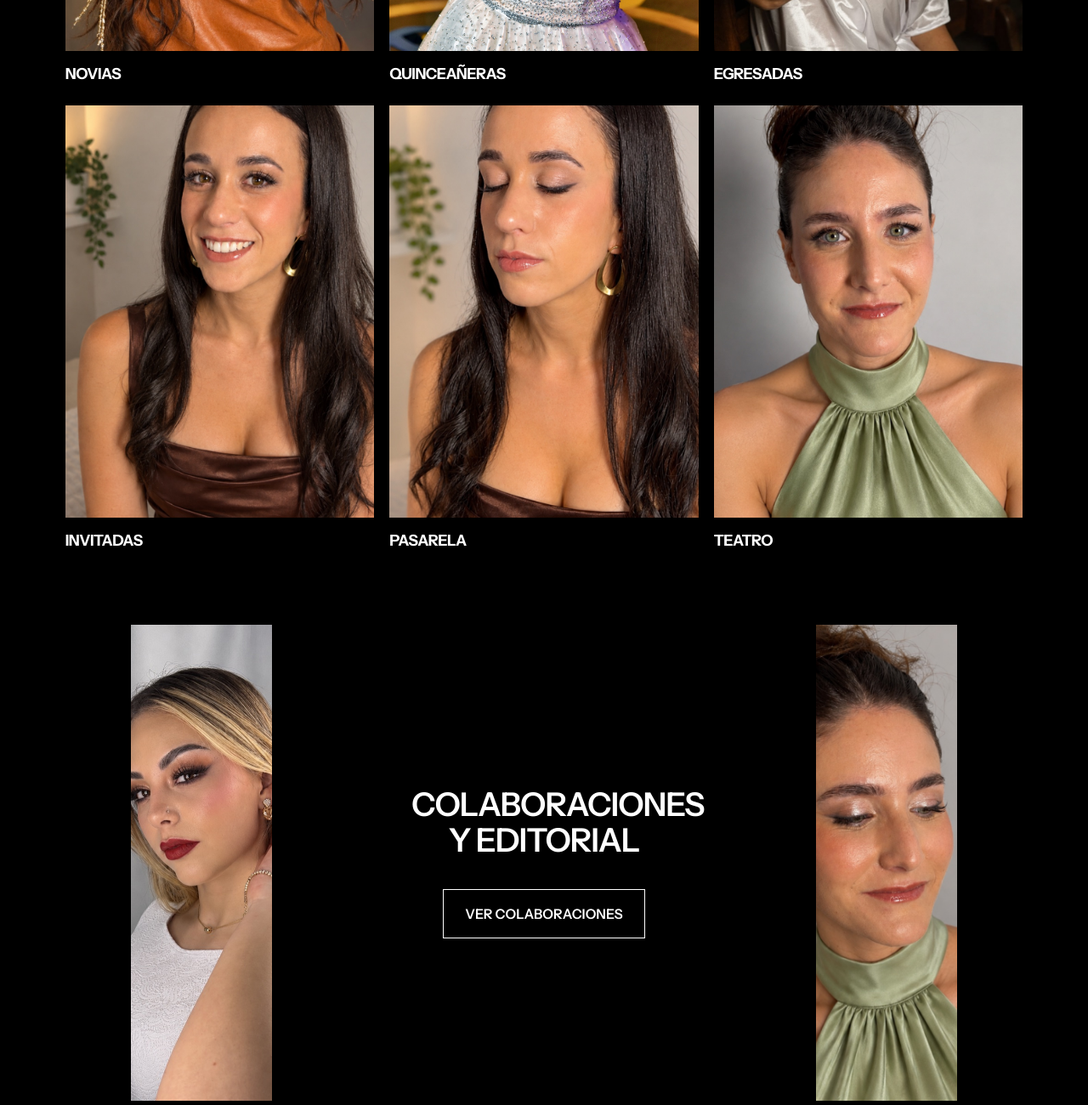
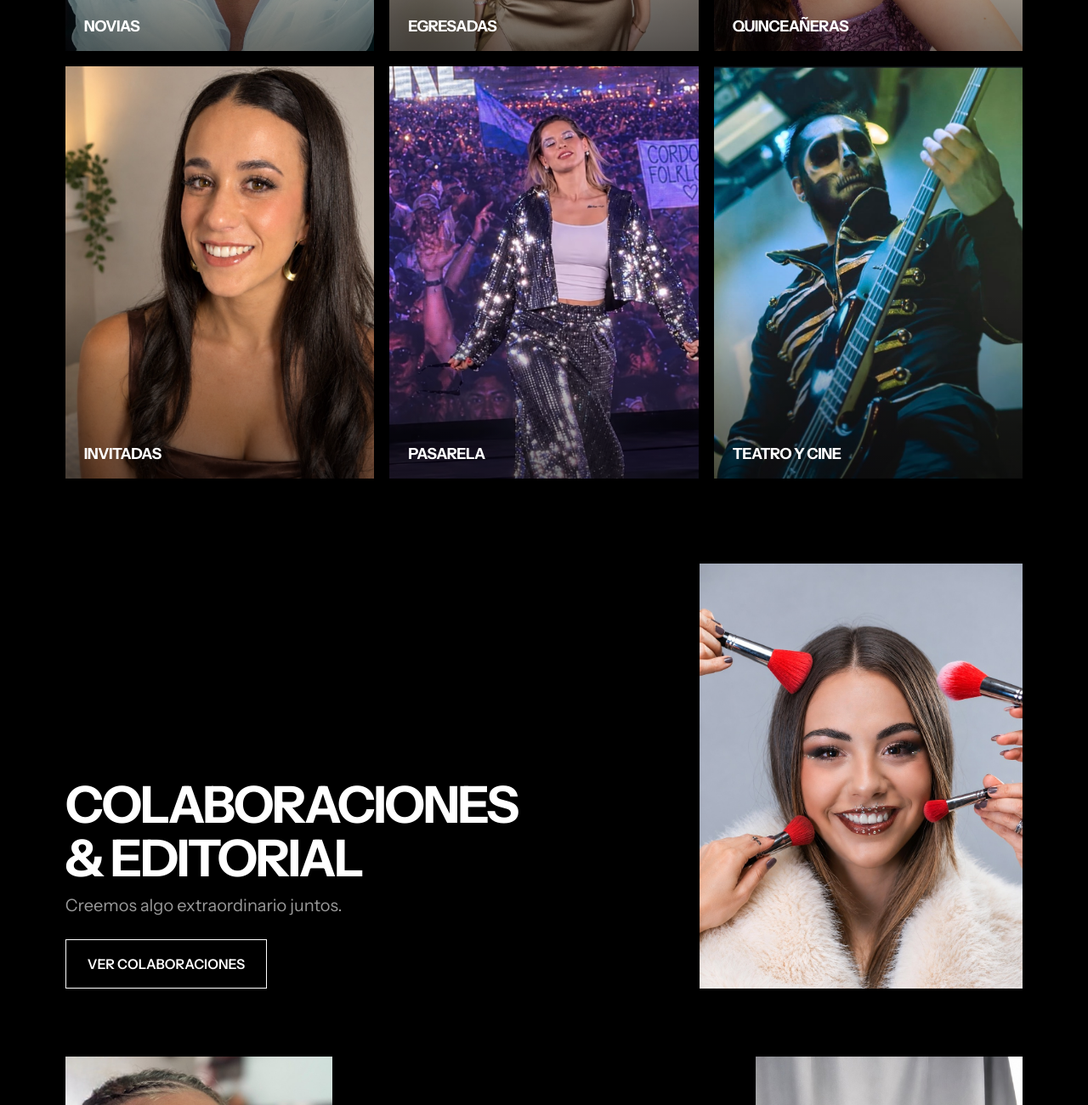
Before and after one commit to pipimarquez/dahyana-casanova, a plain HTML site: page servicios.html in a window 1280 px wide. Shown: the part 780-2080 px from the top of the page at 85% size. Drawn offline with Linux system fonts and the light colour scheme.

Commit message:
Use the designed photos on the services page.
Co-authored-by: Cursor <cursoragent@cursor.com>

```diff
--- a/servicios.html
+++ b/servicios.html
@@ -39,41 +39,52 @@
       </p>
       <div class="service-grid">
         <a class="service-card" id="novias" href="novias.html">
-          <figure><img src="assets/work-6.jpg" alt="Maquillaje de novia" /></figure>
+          <figure><img src="assets/novia-wide.jpg" alt="Novia de espaldas" /></figure>
           <h3>Novias</h3>
         </a>
+        <a class="service-card" id="egresadas" href="https://wa.me/message/RSBGUTGIJ33GP1" target="_blank" rel="noopener noreferrer">
+          <figure><img class="pos-top" src="assets/service-egresadas.jpg" alt="Maquillaje de egresada" /></figure>
+          <h3>Egresadas</h3>
+        </a>
         <a class="service-card" id="quinceaneras" href="https://wa.me/message/RSBGUTGIJ33GP1" target="_blank" rel="noopener noreferrer">
-          <figure><img src="assets/hero-right.jpg" alt="Maquillaje de quinceañera" /></figure>
+          <figure><img src="assets/service-quince.jpg" alt="Maquillaje de quinceañera" /></figure>
           <h3>Quinceañeras</h3>
         </a>
-        <a class="service-card" id="egresadas" href="https://wa.me/message/RSBGUTGIJ33GP1" target="_blank" rel="noopener noreferrer">
-          <figure><img src="assets/work-5.jpg" alt="Maquillaje de egresada" /></figure>
-          <h3>Egresadas</h3>
-        </a>
         <a class="service-card" id="invitadas" href="https://wa.me/message/RSBGUTGIJ33GP1" target="_blank" rel="noopener noreferrer">
-          <figure><img src="assets/work-2.jpg" alt="Maquillaje de invitada" /></figure>
+          <figure><img class="pos-top" src="assets/service-invitadas.jpg" alt="Maquillaje de invitada" /></figure>
           <h3>Invitadas</h3>
         </a>
         <a class="service-card" id="pasarela" href="https://wa.me/message/RSBGUTGIJ33GP1" target="_blank" rel="noopener noreferrer">
-          <figure><img src="assets/work-4.jpg" alt="Maquillaje de pasarela" /></figure>
+          <figure><img src="assets/service-pasarela.jpg" alt="Maquillaje de pasarela" /></figure>
           <h3>Pasarela</h3>
         </a>
         <a class="service-card" id="teatro" href="https://wa.me/message/RSBGUTGIJ33GP1" target="_blank" rel="noopener noreferrer">
-          <figure><img src="assets/work-1.jpg" alt="Maquillaje de teatro" /></figure>
-          <h3>Teatro</h3>
+          <figure><img src="assets/collab-side-a.jpg" alt="Maquillaje de teatro" /></figure>
+          <h3>Teatro y cine</h3>
         </a>
       </div>
 
-      <section class="split" style="margin-top: 80px">
-        <figure class="split-photo split-photo-left">
-          <img src="assets/course-right.jpg" alt="Retrato editorial" />
-        </figure>
-        <div class="split-copy">
-          <h2>Colaboraciones y editorial</h2>
+      <section class="service-collab">
+        <div>
+          <h2>Colaboraciones<br />&amp; editorial</h2>
+          <p>Creemos algo extraordinario juntos.</p>
           <a class="outline" href="colaboraciones.html">Ver colaboraciones</a>
         </div>
-        <figure class="split-photo split-photo-right">
-          <img src="assets/work-3.jpg" alt="Maquillaje editorial" />
+        <figure>
+          <img src="assets/collab-a.jpg" alt="Maquillaje editorial con pinceles" />
+        </figure>
+      </section>
+
+      <section class="project-band">
+        <figure>
+          <img src="assets/service-course-left.jpg" alt="Maquillaje con sombra verde" />
+        </figure>
+        <div>
+          <h2>Cursos de automaquillaje y eventos entre amigas</h2>
+          <a class="outline" href="curso.html">Reservar un curso</a>
+        </div>
+        <figure>
+          <img src="assets/service-course-right.jpg" alt="Maquillaje con labial rojo" />
         </figure>
       </section>
     </main>
--- a/styles.css
+++ b/styles.css
@@ -853,11 +853,68 @@ a {
 }
 
 .service-card {
+  position: relative;
+  display: block;
   color: inherit;
 }
 
 .service-card figure {
+  position: relative;
   aspect-ratio: 3 / 4;
+}
+
+.service-card figure::after {
+  content: "";
+  position: absolute;
+  inset: 0;
+  background: linear-gradient(to bottom, transparent 55%, rgba(0, 0, 0, 0.55));
+}
+
+.service-card h3 {
+  position: absolute;
+  left: 22px;
+  bottom: 18px;
+  z-index: 1;
+  margin: 0;
+}
+
+.service-card img.pos-top {
+  object-position: center 18%;
+}
+
+.service-collab {
+  display: grid;
+  grid-template-columns: 1fr minmax(240px, 380px);
+  gap: 40px;
+  align-items: end;
+  margin-top: 100px;
+}
+
+.service-collab h2 {
+  margin: 0 0 12px;
+  font-size: clamp(40px, 5vw, 60px);
+  line-height: 1.05;
+  letter-spacing: -0.04em;
+  text-transform: uppercase;
+}
+
+.service-collab p {
+  margin: 0 0 28px;
+  color: #999;
+  font-size: 20px;
+}
+
+.service-collab figure {
+  margin: 0;
+  height: 500px;
+  overflow: hidden;
+}
+
+.service-collab img {
+  width: 100%;
+  height: 100%;
+  object-fit: cover;
+  object-position: center 20%;
 }
 
 .editorial {
@@ -1202,8 +1259,13 @@ a {
   .novia-top,
   .novia-intro,
   .include,
-  .project-band {
+  .project-band,
+  .service-collab {
     grid-template-columns: 1fr;
+  }
+
+  .service-collab figure {
+    height: 420px;
   }
 
   .novia-photos figure {
```
Also changed, not shown: assets/service-course-left.jpg (added), assets/service-course-right.jpg (added), assets/service-egresadas.jpg (added), assets/service-invitadas.jpg (added), assets/service-pasarela.jpg (added), assets/service-quince.jpg (added).
